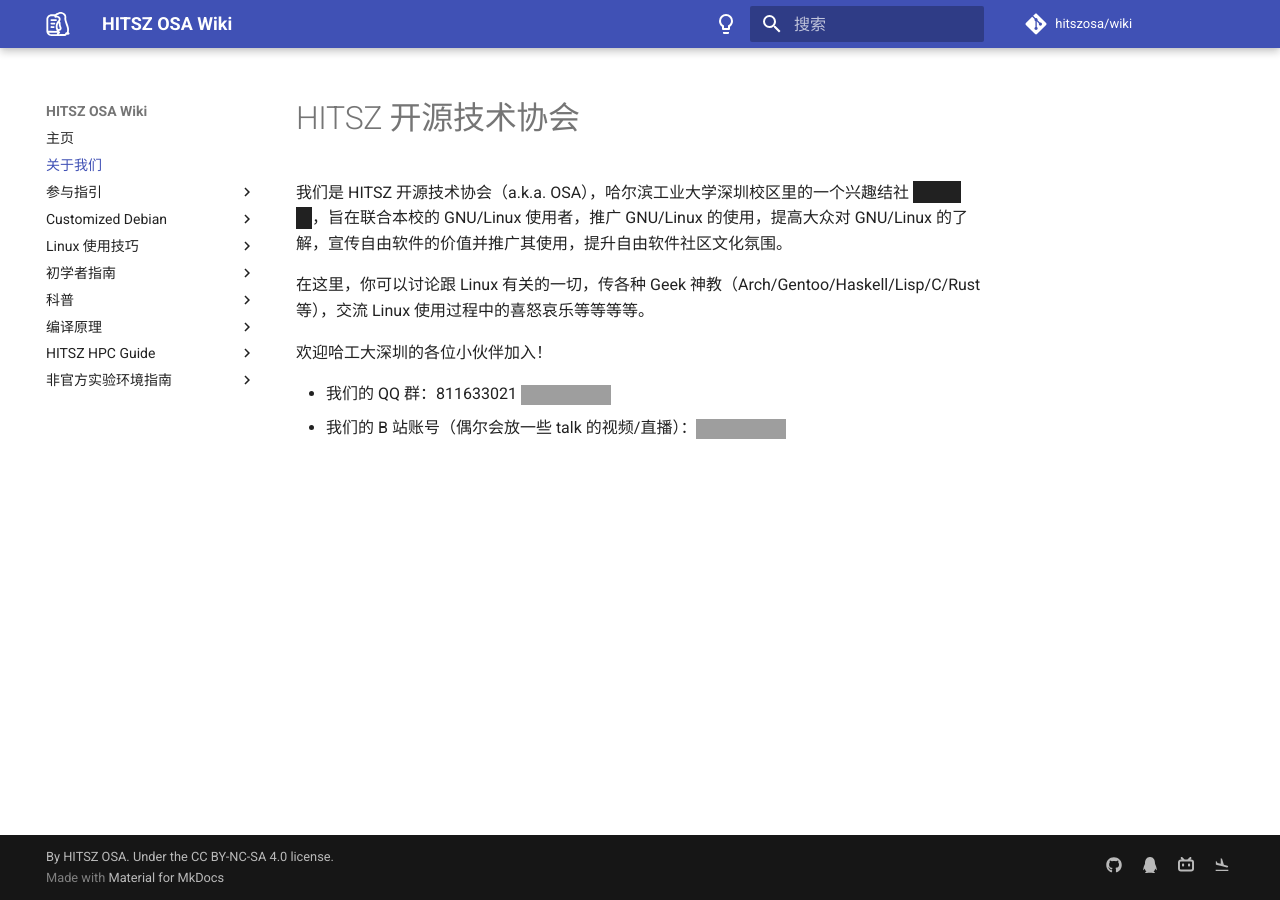
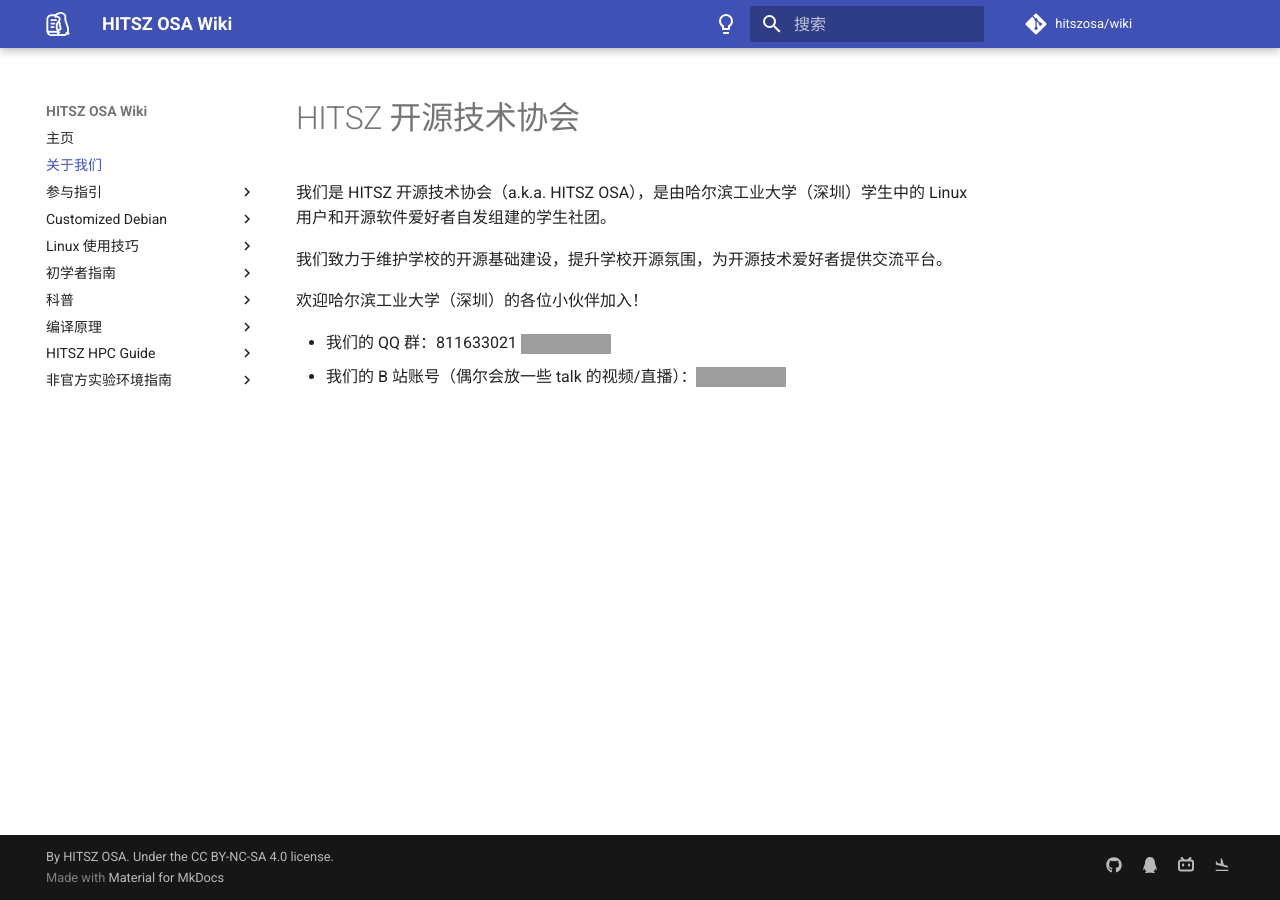
Before and after one commit to hitszosa/wiki, an MkDocs documentation site: the page built from docs/about.md, in a window 1280 px wide. Built offline with MkDocs 1.6.1 and Material for MkDocs 9.7.7, drawn with Linux system fonts in a browser that asks for light colours; comment, search, counter and statistics services are not loaded; grey boxes are pictures that could not be loaded.

Commit message:
fix: fix README and about

```diff
--- a/docs/about.md
+++ b/docs/about.md
@@ -1,10 +1,10 @@
 # HITSZ 开源技术协会
 
-我们是 HITSZ 开源技术协会（a.k.a. OSA），哈尔滨工业大学深圳校区里的一个兴趣结社 ~~地下组织~~，旨在联合本校的 GNU/Linux 使用者，推广 GNU/Linux 的使用，提高大众对 GNU/Linux 的了解，宣传自由软件的价值并推广其使用，提升自由软件社区文化氛围。
+我们是 HITSZ 开源技术协会（a.k.a. HITSZ OSA），是由哈尔滨工业大学（深圳）学生中的 Linux 用户和开源软件爱好者自发组建的学生社团。
 
-在这里，你可以讨论跟 Linux 有关的一切，传各种 Geek 神教（Arch/Gentoo/Haskell/Lisp/C/Rust 等），交流 Linux 使用过程中的喜怒哀乐等等等等。
+我们致力于维护学校的开源基础建设，提升学校开源氛围，为开源技术爱好者提供交流平台。
 
-欢迎哈工大深圳的各位小伙伴加入！
+欢迎哈尔滨工业大学（深圳）的各位小伙伴加入！
 
 - 我们的 QQ 群：811633021 [![QQ 加群链接](https://img.shields.io/badge/%E7%82%B9%E5%87%BB%E5%8A%A0%E7%BE%A4-blue?logo=tencent%20qq&logoColor=white&style=flat-square)](https://qm.qq.com/cgi-bin/qm/qr?k=EmOyWeZrOaOeSoVrVLoozyKYdvjOia_t)
 - 我们的 B 站账号（偶尔会放一些 talk 的视频/直播）：[![https://space.bilibili.com/1124374292](https://img.shields.io/badge/dynamic/json?label=&logo=bilibili&logoColor=white&style=flat-square&query=%24.data.card.name&url=https%3A%2F%2Fapi.bilibili.com%2Fx%2Fweb-interface%2Fcard%3Fmid%3D1124374292)](https://space.bilibili.com/1124374292)
```
Also changed, not shown: README.md (+8 -4 lines).
